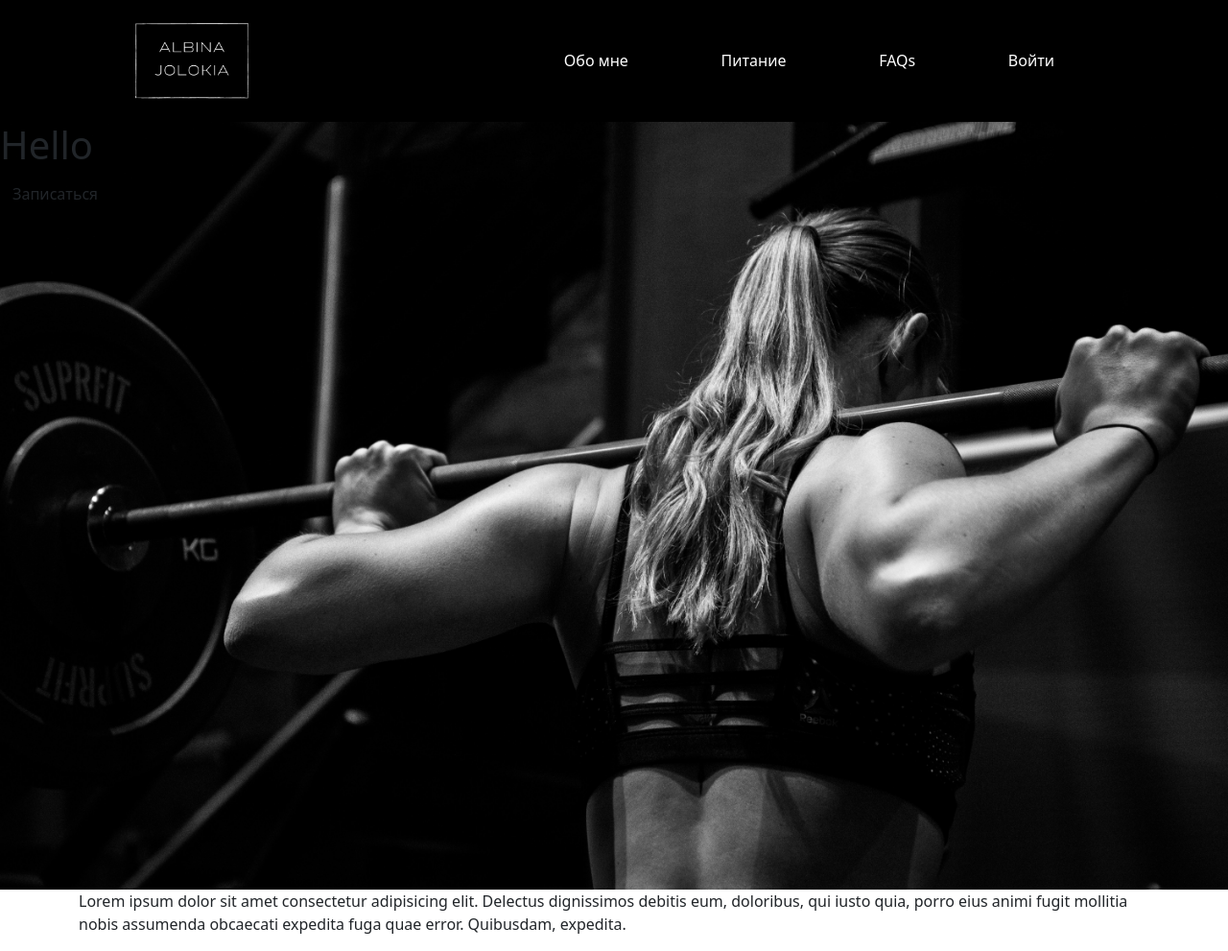
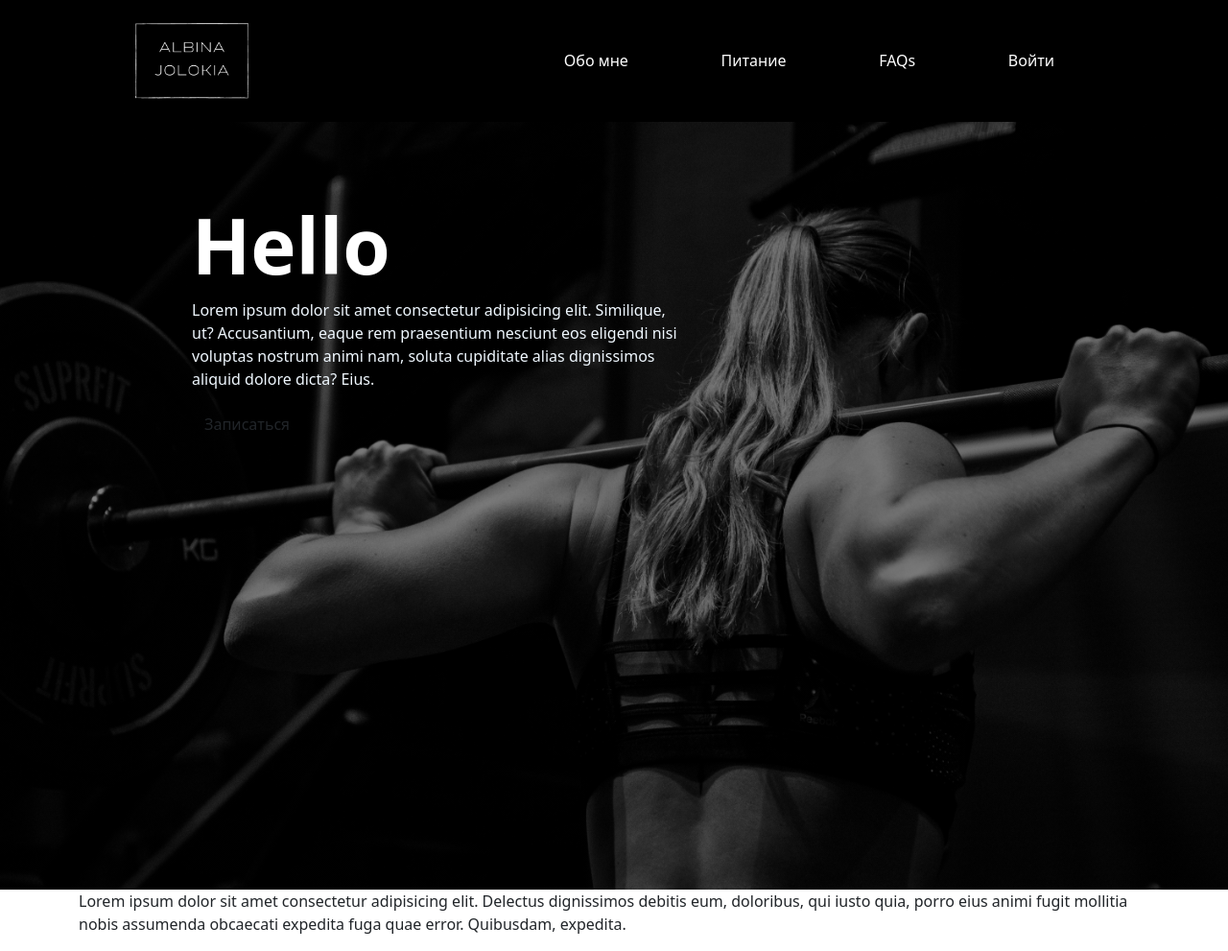
Before and after one commit to dvsdevious/Albina-website, a PHP site: page / in a window 1280 px wide. Shown: the whole page at 96% size. Run offline with PHP 8.4, Linux system fonts and the light colour scheme; some libraries are stand-ins or nearby versions.

Commit message:
Aligned the content area

```diff
--- a/index.html
+++ b/index.html
@@ -39,9 +39,17 @@
 
     <div class="banner-area">
       <div class="content-area">
-        <div class="content">
-          <h1>Hello</h1>
-          <button class="btn">Записаться</button>
+            <div class="content">
+              <h1>Hello</h1>
+              <p>
+                Lorem ipsum dolor sit amet consectetur adipisicing elit.
+                Similique, ut? Accusantium, eaque rem praesentium nesciunt eos
+                eligendi nisi voluptas nostrum animi nam, soluta cupiditate
+                alias dignissimos aliquid dolore dicta? Eius.
+              </p>
+              <button class="btn">Записаться</button>
+            </div>
+          </div>
         </div>
       </div>
     </div>
--- a/src/style.css
+++ b/src/style.css
@@ -14,8 +14,25 @@ nav {
 .banner-area {
   width: 100%;
   height: 100vh;
-  background-image: url("../media/Lifting.jpg");
+  background-image: linear-gradient(rgba(0, 0, 0, 0.5), rgba(0, 0, 0, 0.5)),
+    url("../media/Lifting.jpg");
   background-size: cover;
+}
+.content-area {
+  height: 100%;
+}
+.content {
+  max-width: 75%;
+  padding: 80px 250px 60px 200px;
+}
+.content h1 {
+  font-size: 80px;
+  color: white;
+  font-weight: 900;
+  line-height: 1.2;
+}
+.content p {
+  color: aliceblue;
 }
 .nav-links {
   display: flex;
```
